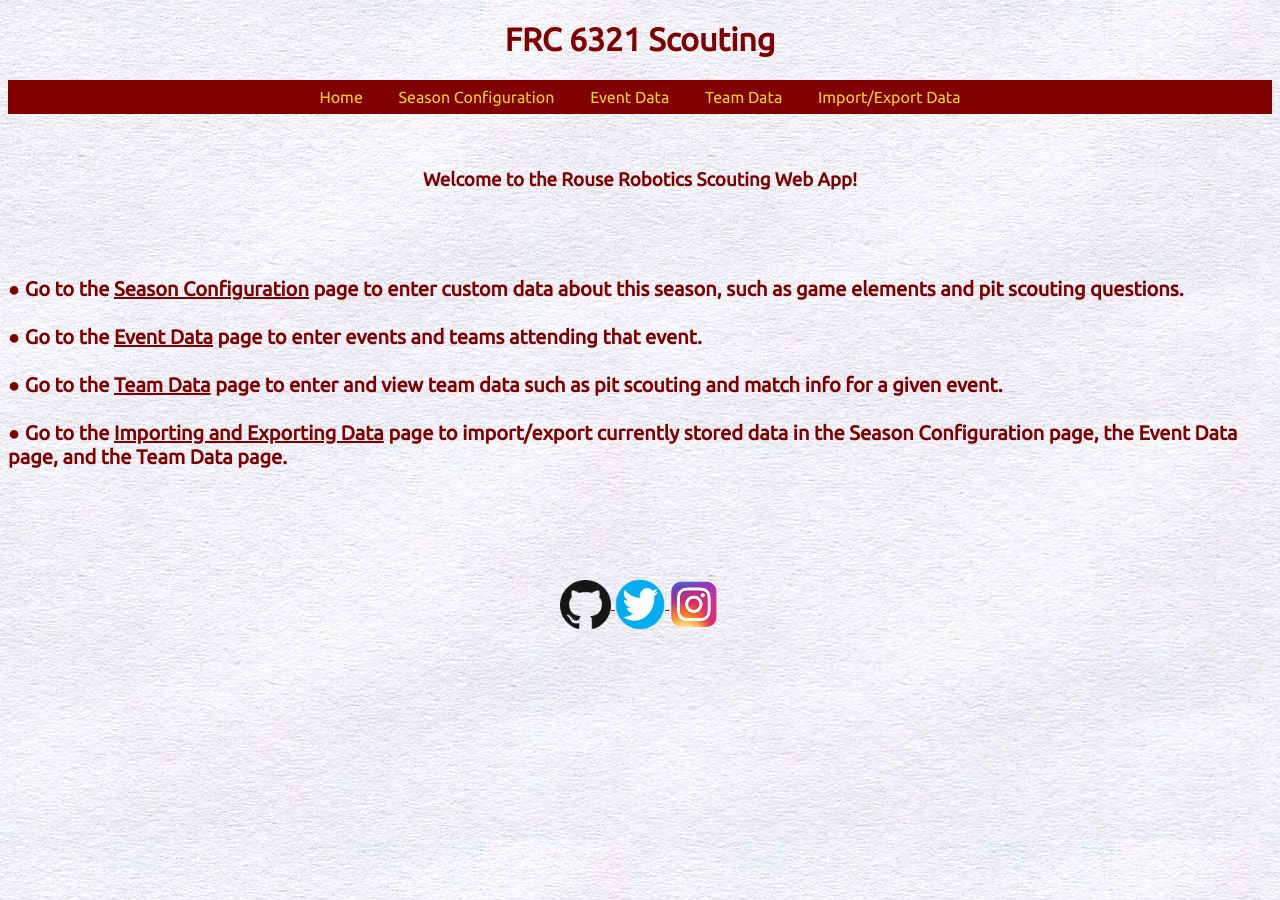
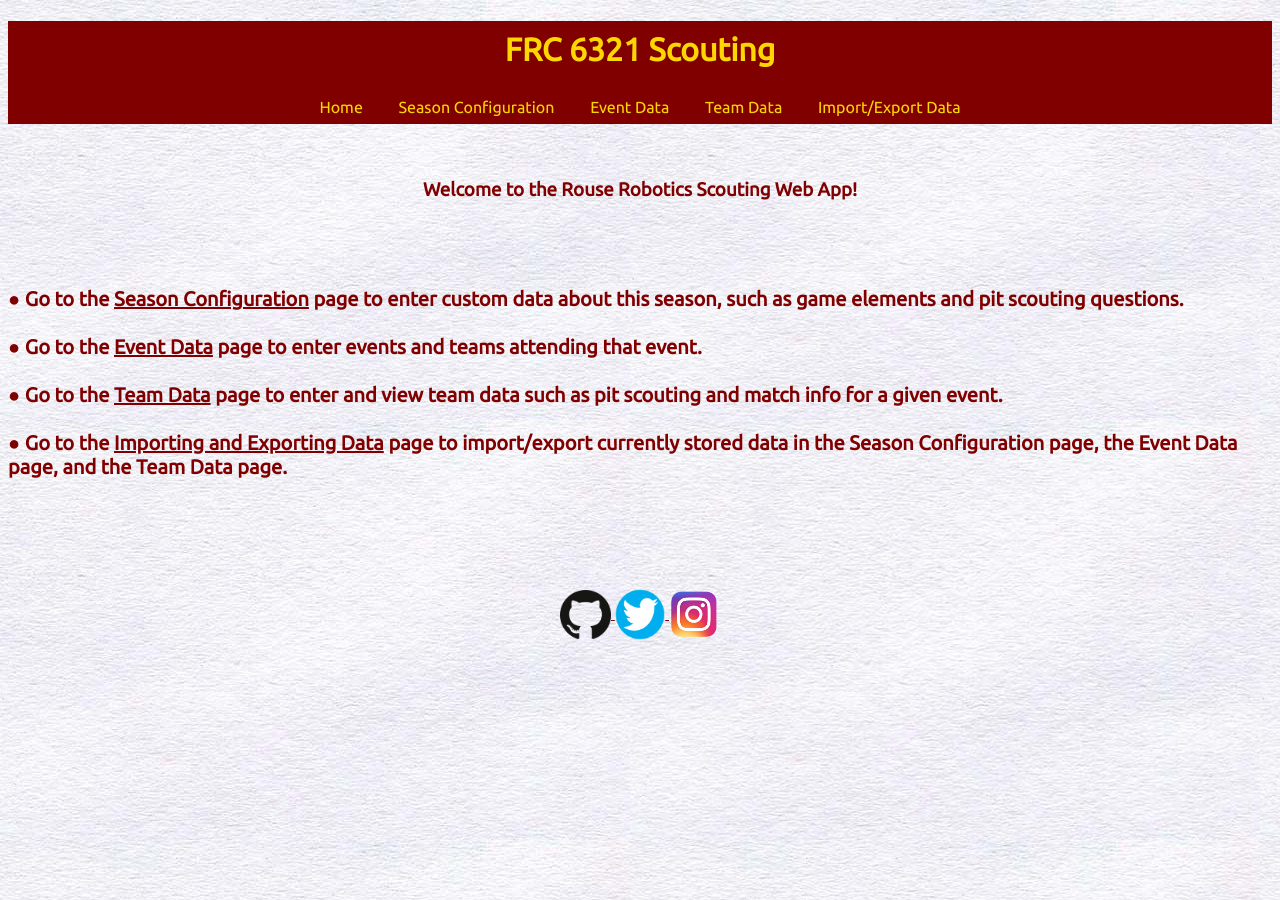
Before and after one commit to Team6321/Scouting_App, a Jekyll site: the page built from index.html, in a window 1280 px wide. Built offline with Jekyll 4.4.1, drawn with Linux system fonts in a browser that asks for light colours.

Commit message:
PR fix: moved title to navbar
- moved title as part of the red navbar chunk as it looks a little better

```diff
--- a/_includes/nav.html
+++ b/_includes/nav.html
@@ -6,12 +6,15 @@
 {% endfor %}
 {% endcapture %}
 
+<div style='background-color: maroon'>
+    <h1 id = "title">FRC 6321 Scouting</h1>
     <div class = 'navbar w3-bar' style='text-align: center'>
         <a class = 'nav-button w3-bar-block w3-button' href="/">Home</a>
         <span class = 'w3-hide-small'>
             {{ page_list }}
         </span>
         <a href="javascript:void(0)" class="nav-button w3-bar-item w3-button w3-right w3-hide-large w3-hide-medium" onclick="toggleNav()">&#9776;</a>
+    </div>
 </div>
 
 <div class="navbar w3-bar w3-hide w3-hide-large w3-hide-medium js-collapse-nav">
--- a/_layouts/basic.html
+++ b/_layouts/basic.html
@@ -3,9 +3,9 @@
     {% include head.html %}
 
     <body id='background'>
-        <div>
+        <!--<div>
             <h1 id = "title">FRC 6321 Scouting</h1>
-        </div>
+        </div>-->
         {% include nav.html %}
 
         {{ content }}
--- a/styles.css
+++ b/styles.css
@@ -13,6 +13,8 @@ html body
 #title {
     text-align: center;
     display: block;
+    color: gold;
+    padding-top: 10px;
 }
 
 .r3-button
```
Lines whose indentation alone changed are shown as unchanged.
